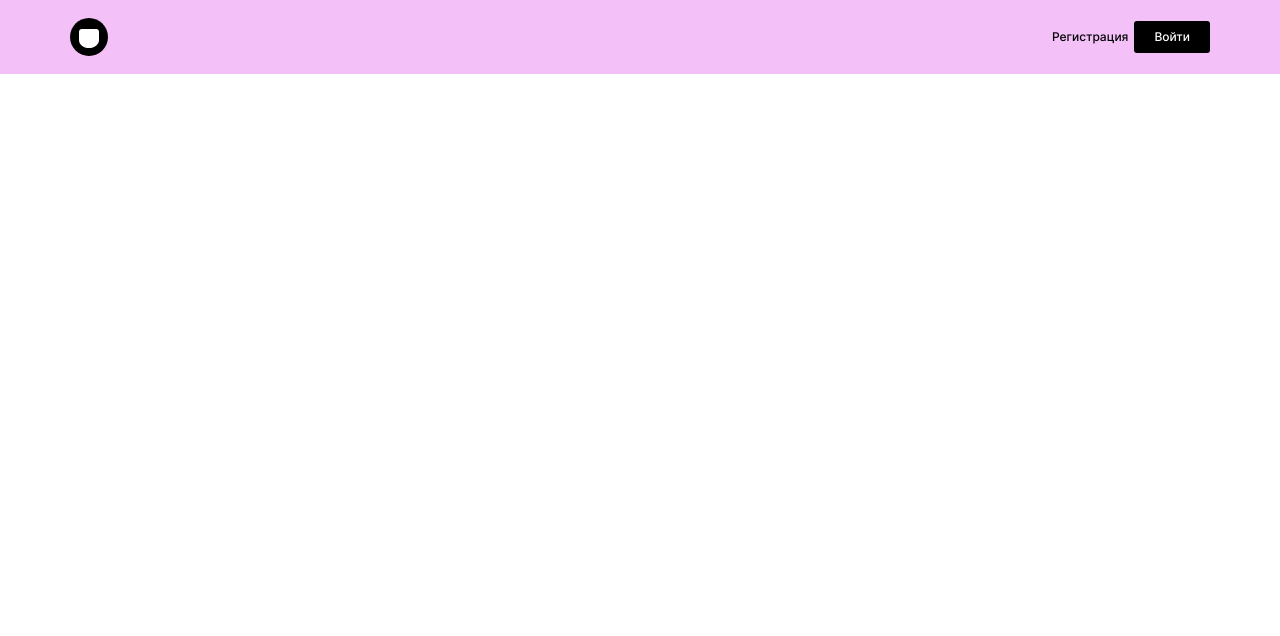
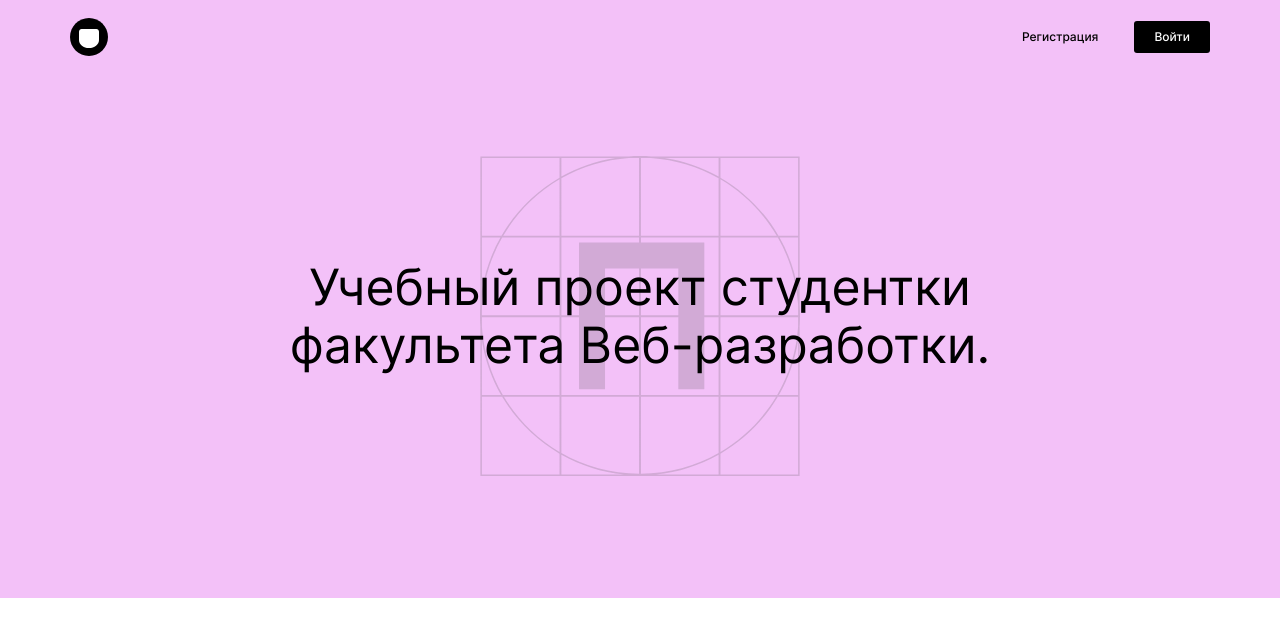
Before and after one commit to OlgaStrelk/movies-explorer-frontend, a React (Create React App) app: page / in a window 1280 px wide. Shown: the top 636 px of the page. Built offline with nearby package versions, Linux system fonts and the light colour scheme.

Commit message:
feat: promo 1280px

```diff
--- a/src/components/Header/Header.css
+++ b/src/components/Header/Header.css
@@ -22,8 +22,18 @@
 }
 
 .header__signin-btn {
+	margin-left: 30px;
 	padding: 8px 20px;
 	border-radius: 3px;
 	background-color: var(--button-background);
 	color: var(--button-text)
 }
+
+@media screen and (max-width: 1023px) {
+	.header__panel {
+		padding: 0 30px;
+	}
+}
+
+@media screen and (max-width: 767px) {
+}
--- a/src/components/Promo/Promo.css
+++ b/src/components/Promo/Promo.css
@@ -0,0 +1,33 @@
+.promo__container {
+	background: var(--promo-background);
+	display: grid;
+	grid-template-rows: 484px;
+	grid-template-columns: 730px;
+	justify-content: center;
+	align-items: center;
+	padding-bottom: 40px;
+}
+
+.promo__image {
+	background: center center no-repeat url('../../images/promo__background.svg');
+	width: 320px;
+	height: 320px;
+	grid-area: 1 / 1;
+	justify-self: center;
+}
+
+.promo__title {
+	font-weight: 400;
+	margin: 0;
+	text-align: center;
+	font-size: 50px;
+	line-height: 58px;
+	grid-area: 1 / 1;
+
+}
+
+@media screen and (max-width: 1023px) {
+}
+
+@media screen and (max-width: 767px) {
+}
--- a/src/components/Promo/Promo.jsx
+++ b/src/components/Promo/Promo.jsx
@@ -1,8 +1,12 @@
-import './Promo.css';
-
+import "./Promo.css";
 function Promo() {
   return (
-    <></>
+    <div className="promo__container">
+      <div className="promo__image"></div>
+      <h1 className="promo__title">
+        Учебный проект студентки факультета Веб-разработки.
+      </h1>
+    </div>
   );
 }
 
```
